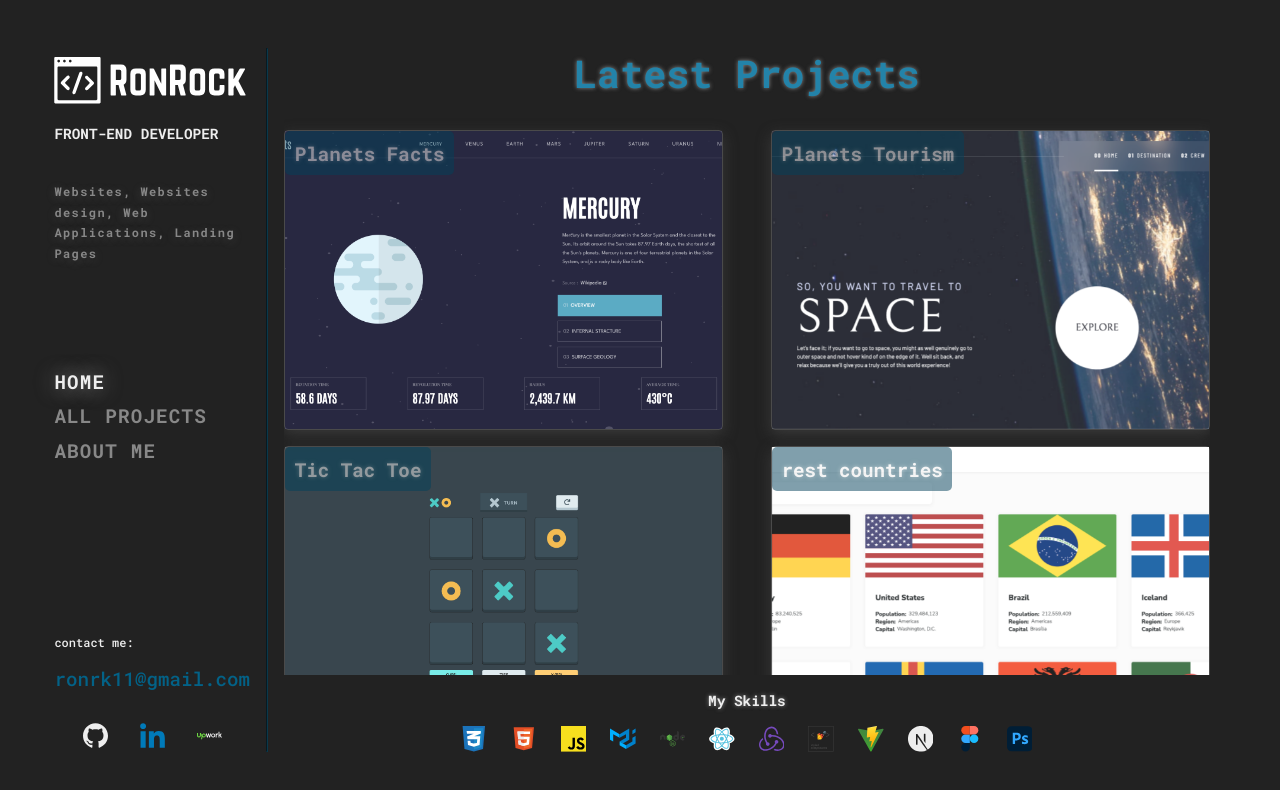
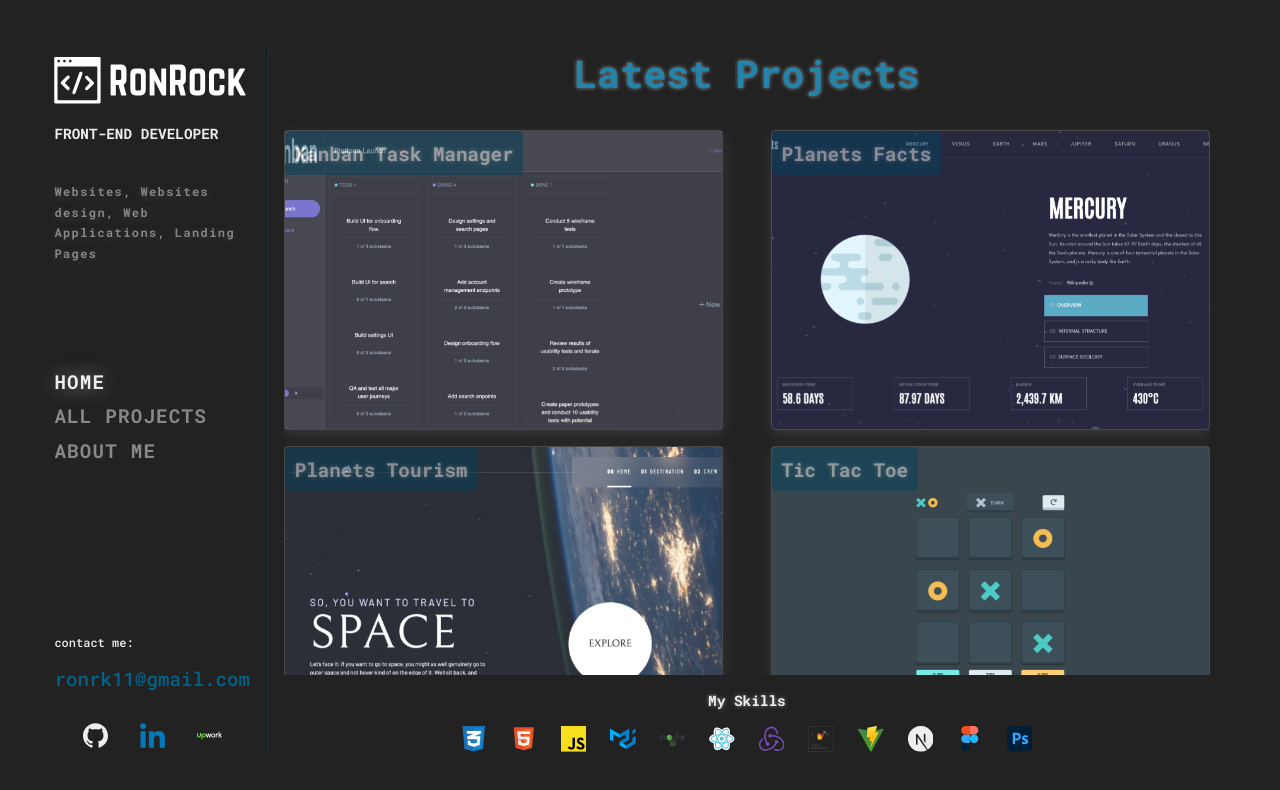
Before and after one commit to ronrk/RonRock-Portfolio, a Next.js app: page / in a window 1280 px wide. Shown: the top 790 px of the page. Built offline with nearby package versions, Linux system fonts and the light colour scheme.

Commit message:
added Kanaban task maanger

```diff
--- a/src/utils.ts
+++ b/src/utils.ts
@@ -78,14 +78,15 @@ export const Abilities = [
     icon: "/assets/images/front-end.png",
     title: "Frontend Developer",
     description:
-      "I like code projects from scratch to end. and enjoy bringing awesome designs to your browser on yout mobile and desktop.",
+      "I can solve problems with my code skills. Taking projects from scratch to live websites, and enjoy bringing awesome designs to your browser on your mobile and desktop.",
     contentTitle: "Languages i speak",
     contentList: ["HTML", "CSS", "JavaScript"],
   },
   {
     icon: "/assets/images/back-end.png",
     title: "Backend Developer",
-    description: "I love to bring applications to end with making the server.",
+    description:
+      "I love to devlop applications from back to front. Build the `Client` with React and `Server` with Node.Js.",
     contentTitle: "Languages i speak",
     contentList: ["NodeJs"],
   },
@@ -93,7 +94,7 @@ export const Abilities = [
     title: "Designer",
     icon: "/assets/images/web-design.png",
     description:
-      "I make clean design patterns that look great in all devices. With tha lataset trends and interactions",
+      "I make clean design patterns that look great in all devices. With tha lataset trends and interactions.",
     contentTitle: "Design Tools",
     contentList: ["Figma", "Photoshop"],
   },
@@ -112,6 +113,26 @@ export interface IProject {
 }
 
 export const projects: IProject[] = [
+  {
+    title: "Kanban Task Manager",
+    description:
+      "Kanban task manager, fullstack application built with Next.JS. the app integrated with MongoDB database with Mongoose ODM.The authenticated user able to make CRUD operations to boards, columns, tasks and subtasks.",
+    repository: "https://github.com/ronrk/0000-kanban-task-manager",
+    liveLink: "https://0000-kanban-task-manager.vercel.app/",
+    technologies: [
+      Tech.NEXT,
+      Tech.REACT,
+      Tech.MONGO,
+      Tech.NODE,
+      Tech.TS,
+      Tech.STYLED,
+      Tech.SCSS,
+    ],
+    image: "/assets/projects/kanban.png",
+    featured: true,
+    category: Category.WEB_APP,
+    path: "/kanban",
+  },
   {
     title: "Planets Facts",
     path: "/planets-facts",
@@ -264,10 +285,11 @@ export const projects: IProject[] = [
     liveLink: "https://audiophile-ecommerce-iota.vercel.app/",
     technologies: [Tech.NEXT, Tech.REACT, Tech.STYLED, Tech.SCSS],
     image: "/assets/projects/audiophile.png",
-    featured: true,
+    featured: false,
     category: Category.WEBSITE,
-    path: "/product-page",
+    path: "/audiophille",
   },
+
   {
     title: "Podcast page",
     description: "Podcast landing page",
```
Also changed, not shown: public/assets/projects/kanban.png (added).
